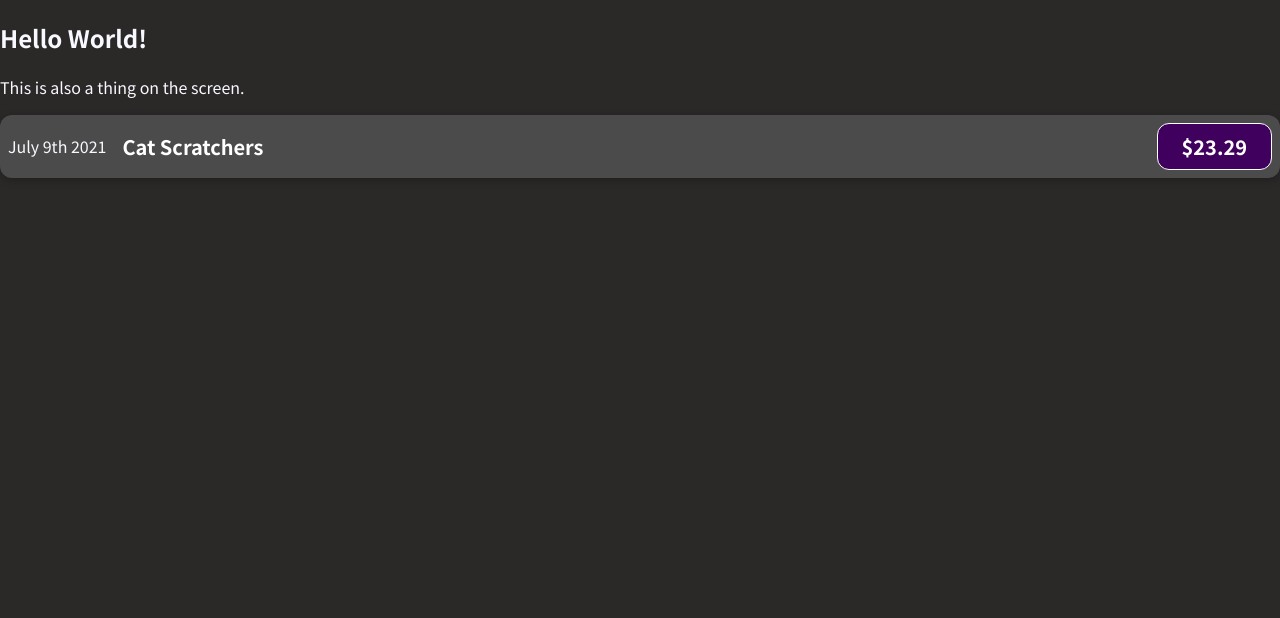
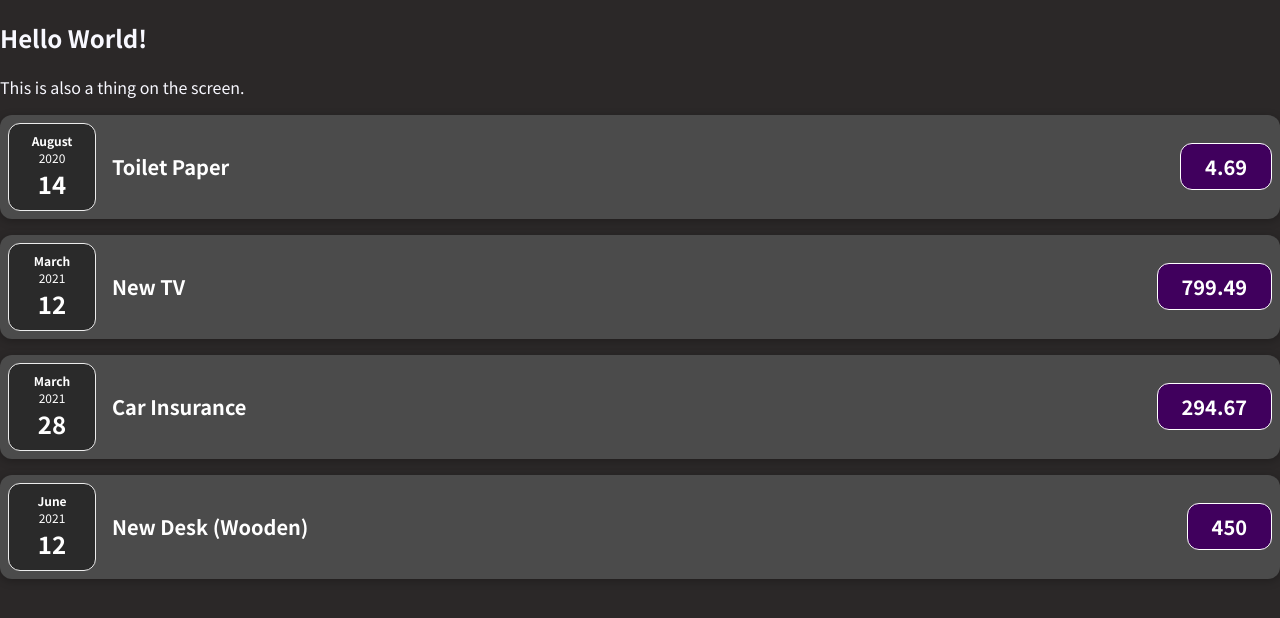
Before and after one commit to awinterm13/React-Playground, a JavaScript app in the folder react-complete-guide/: page / in a window 1280 px wide. Shown: the top 618 px of the page. Built offline with nearby package versions, Linux system fonts and the light colour scheme.

Commit message:
nested components

```diff
--- a/react-complete-guide/src/App.js
+++ b/react-complete-guide/src/App.js
@@ -1,12 +1,53 @@
 import ExpenseItem from "./components/ExpenseItem";
 
 function App() {
+  const expenses = [
+    {
+      id: "e1",
+      title: "Toilet Paper",
+      amount: 4.69,
+      date: new Date(2020, 7, 14),
+    },
+    { id: "e2", title: "New TV", amount: 799.49, date: new Date(2021, 2, 12) },
+    {
+      id: "e3",
+      title: "Car Insurance",
+      amount: 294.67,
+      date: new Date(2021, 2, 28),
+    },
+    {
+      id: "e4",
+      title: "New Desk (Wooden)",
+      amount: 450,
+      date: new Date(2021, 5, 12),
+    },
+  ];
 
   return (
     <div>
       <h2>Hello World!</h2>
       <p>This is also a thing on the screen.</p>
-      <ExpenseItem></ExpenseItem>
+
+      <ExpenseItem
+        title={expenses[0].title}
+        amount={expenses[0].amount}
+        date={expenses[0].date}
+      ></ExpenseItem>
+      <ExpenseItem
+        title={expenses[1].title}
+        amount={expenses[1].amount}
+        date={expenses[1].date}
+      ></ExpenseItem>
+      <ExpenseItem
+        title={expenses[2].title}
+        amount={expenses[2].amount}
+        date={expenses[2].date}
+      ></ExpenseItem>
+      <ExpenseItem
+        title={expenses[3].title}
+        amount={expenses[3].amount}
+        date={expenses[3].date}
+      ></ExpenseItem>
     </div>
   );
 }
--- /dev/null
+++ b/react-complete-guide/src/components/ExpenseDate.css
@@ -0,0 +1,26 @@
+.expense-date {
+  display: flex;
+  flex-direction: column;
+  width: 5.5rem;
+  height: 5.5rem;
+  border: 1px solid #ececec;
+  background-color: #2a2a2a;
+  color: white;
+  border-radius: 12px;
+  align-items: center;
+  justify-content: center;
+}
+
+.expense-date__month {
+  font-size: 0.75rem;
+  font-weight: bold;
+}
+
+.expense-date__year {
+  font-size: 0.75rem;
+}
+
+.expense-date__day {
+  font-size: 1.5rem;
+  font-weight: bold;
+}
--- /dev/null
+++ b/react-complete-guide/src/components/ExpenseDate.js
@@ -0,0 +1,17 @@
+import './ExpenseDate.css';
+
+function ExpenseDate(props) {
+  const month = props.date.toLocaleString("en-US", { month: "long" });
+  const day = props.date.toLocaleString("en-US", { day: "2-digit" });
+  const year = props.date.getFullYear();
+
+  return (
+    <div className='expense-date'>
+      <div className='expense-date__month'>{month}</div>
+      <div className='expense-date__year'>{year}</div>
+      <div className='expense-date__day'>{day}</div>
+    </div>
+  );
+}
+
+export default ExpenseDate;
--- a/react-complete-guide/src/components/ExpenseItem.js
+++ b/react-complete-guide/src/components/ExpenseItem.js
@@ -1,12 +1,14 @@
 import './ExpenseItem.css'
+import ExpenseDate from './ExpenseDate'
 
-function ExpenseItem() {
+function ExpenseItem(props) {
+
   return (
     <div className="expense-item">
-      <div>July 9th 2021</div>
+      <ExpenseDate date={props.date} ></ExpenseDate>
       <div className="expense-item__description">
-        <h2>Cat Scratchers</h2>
-        <div className="expense-item__price">$23.29</div>
+        <h2>{props.title}</h2>
+        <div className="expense-item__price">{props.amount}</div>
       </div>
     </div>
   );
```
